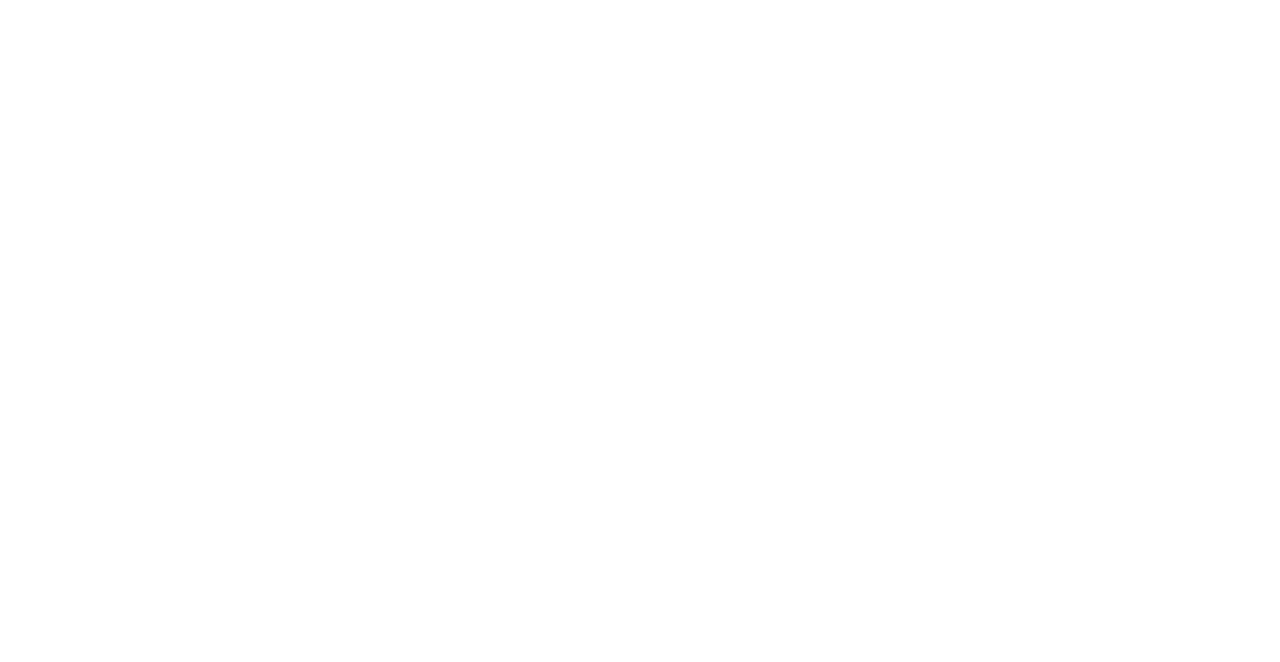
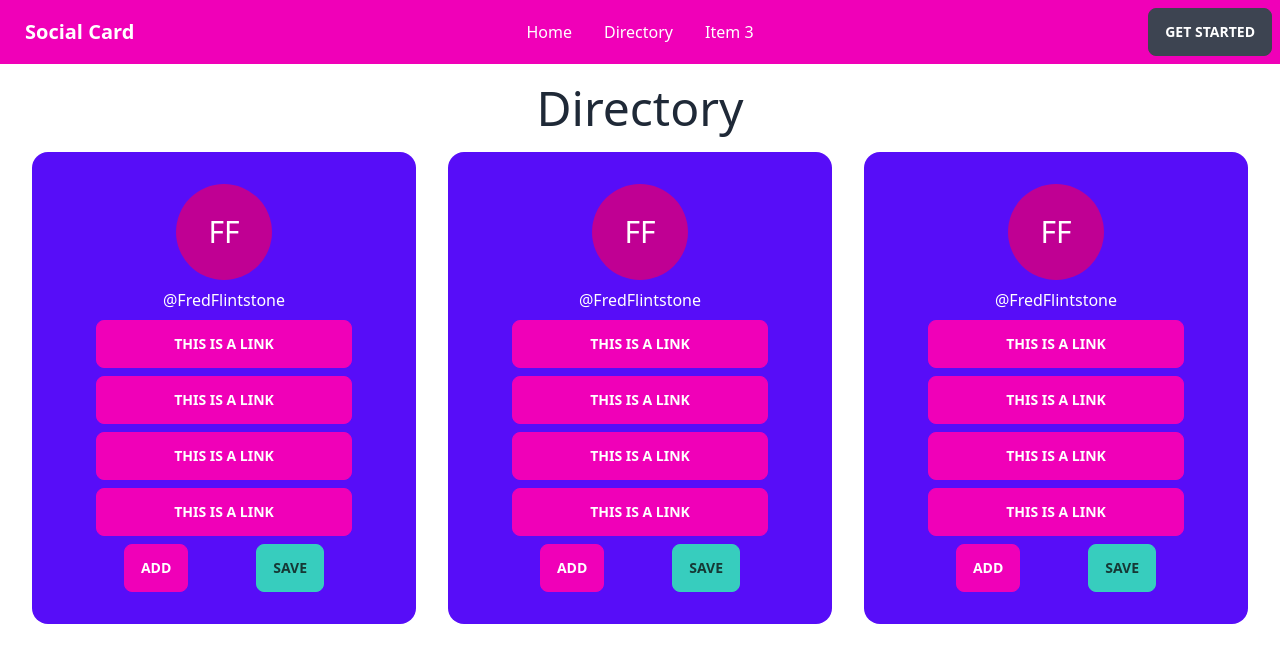
Before and after one commit to Nomnivore/social-card, a React (Create React App) app in the folder client/: page /directory in a window 1280 px wide. Shown: the top 662 px of the page. Built offline with nearby package versions, Linux system fonts and the light colour scheme.

Commit message:
components w/o wiring and binding

```diff
--- a/client/package.json
+++ b/client/package.json
@@ -49,11 +49,13 @@
   },
   "devDependencies": {
     "@tailwindcss/typography": "^0.5.8",
+    "autoprefixer": "^10.4.13",
     "eslint": "^8.28.0",
     "eslint-config-prettier": "^8.5.0",
     "eslint-config-react-app": "^7.0.1",
     "eslint-plugin-react": "^7.31.11",
     "jest-editor-support": "^30.3.1",
+    "postcss": "^8.4.19",
     "prettier": "2.7.1",
     "tailwindcss": "^3.2.4"
   }
--- /dev/null
+++ b/client/postcss.config.js
@@ -0,0 +1,6 @@
+module.exports = {
+  plugins: {
+    tailwindcss: {},
+    autoprefixer: {},
+  },
+}
--- a/client/src/App.js
+++ b/client/src/App.js
@@ -1,12 +1,16 @@
 import { Routes, Route } from "react-router-dom";
+import NavbarComponent from "./components/NavbarComponent";
 import Home from "./pages/Home";
+import Directory from "./pages/Directory";
 
 const App = () => {
   return (
     <>
       {/* layout elements like a navbar can go here */}
+      <NavbarComponent />
       <Routes>
         <Route path="/" element={<Home />} />
+        <Route path="/directory" element={<Directory />} />
       </Routes>
     </>
   );
--- /dev/null
+++ b/client/src/components/AvatarComponent.jsx
@@ -0,0 +1,17 @@
+import { React } from "react";
+
+function AvatarComponent() {
+
+  return (
+    <div
+      className="avatar placeholder justify-center">
+      <div className="bg-secondary-focus text-secondary-content rounded-full w-24">
+        <span className="text-3xl">
+          FF
+        </span>
+      </div>
+    </div>
+  );
+}
+
+export default AvatarComponent;
--- /dev/null
+++ b/client/src/components/CardComponent.jsx
@@ -0,0 +1,24 @@
+import { React } from "react";
+import AvatarComponent from "../components/AvatarComponent";
+import LinkComponent from "./LinkComponent";
+
+function CardComponent() {
+  return (
+    <div className="card w-96 bg-primary text-primary-content ">
+      <div className="card-body">
+        <AvatarComponent />
+              <p className="flex justify-center">@FredFlintstone</p>
+              <LinkComponent/>
+              <LinkComponent/>
+              <LinkComponent/>
+              <LinkComponent/>
+              <div className="card-actions flex justify-evenly ">
+                  <button className="btn btn-secondary">Add</button>
+                  <button className="btn btn-accent">Save</button>
+        </div>
+      </div>
+    </div>
+  );
+}
+
+export default CardComponent;
--- /dev/null
+++ b/client/src/components/LinkComponent.jsx
@@ -0,0 +1,14 @@
+import React from 'react';
+
+
+function LinkComponent() {
+    return (
+        <div className="flex justify-center">
+            <div>
+                <button className="btn btn-wide btn-secondary">  This is a link</button>
+            </div>
+        </div>
+  );
+}
+
+export default LinkComponent;
--- /dev/null
+++ b/client/src/components/NavbarComponent.jsx
@@ -0,0 +1,65 @@
+import React from "react";
+import { Link } from "react-router-dom";
+
+function NavbarComponent() {
+  return (
+    <div className="navbar bg-secondary text-secondary-content">
+      <div className="navbar-start">
+        <div className="dropdown">
+          <label tabIndex={0} className="btn btn-ghost lg:hidden">
+            <svg
+              xmlns="http://www.w3.org/2000/svg"
+              className="h-5 w-5"
+              fill="none"
+              viewBox="0 0 24 24"
+              stroke="currentColor"
+            >
+              <path
+                strokeLinecap="round"
+                strokeLinejoin="round"
+                strokeWidth="2"
+                d="M4 6h16M4 12h8m-8 6h16"
+              />
+            </svg>
+          </label>
+          <ul
+            tabIndex={0}
+            className="menu menu-compact dropdown-content mt-3 p-2 shadow bg-base-100 rounded-box w-52"
+          >
+            <li>
+              <Link to={"/"}>Home</Link>
+            </li>
+            <li>
+              <Link to={"/directory"}>Directory</Link>
+            </li>
+            <li>
+              <a>Item 3</a>
+            </li>
+          </ul>
+        </div>
+
+        <Link to={"/"} className="btn btn-ghost normal-case text-xl">
+          Social Card
+        </Link>
+      </div>
+      <div className="navbar-center hidden lg:flex">
+        <ul className="menu menu-horizontal p-0">
+          <li>
+            <Link to={"/"}>Home</Link>
+          </li>
+          <li>
+            <Link to={"/directory"}>Directory</Link>
+          </li>
+          <li>
+            <a>Item 3</a>
+          </li>
+        </ul>
+      </div>
+      <div className="navbar-end">
+        <a className="btn">Get started</a>
+      </div>
+    </div>
+  );
+}
+
+export default NavbarComponent;
--- /dev/null
+++ b/client/src/pages/Directory.js
@@ -0,0 +1,15 @@
+import CardComponent from "../components/CardComponent";
+
+const Directory = () => {
+  return (
+      <div>
+          <h1 className="text-5xl flex justify-center p-5">Directory</h1>
+          <div className="flex justify-evenly">
+          <CardComponent />
+          <CardComponent />
+              <CardComponent />
+          </div>
+    </div>
+  );
+};
+export default Directory;
--- a/client/src/pages/Home.js
+++ b/client/src/pages/Home.js
@@ -25,7 +25,9 @@
 
   return (
     <div>
-      <h1 className="text-xl"></h1>
+          <h1 className="text-3xl font-bold underline">
+              Hello world!
+          </h1>
       <p>{forecasts[0].date ?? "You might need to refresh"}</p>
     </div>
   );
--- a/client/tailwind.config.js
+++ b/client/tailwind.config.js
@@ -1,9 +1,10 @@
 /* eslint-disable no-undef */
 /** @type {import('tailwindcss').Config} */
 module.exports = {
-  content: [],
+    content: ["./src/**/*.{js,jsx,ts,tsx}"],
   theme: {
     extend: {},
   },
-  plugins: [require("@tailwindcss/typography"), require("daisyui")],
+    plugins: [require("@tailwindcss/typography"), require("daisyui")],
+
 };
```
Also changed, not shown: 2 other files (tests, documents, lock files or other folders).
